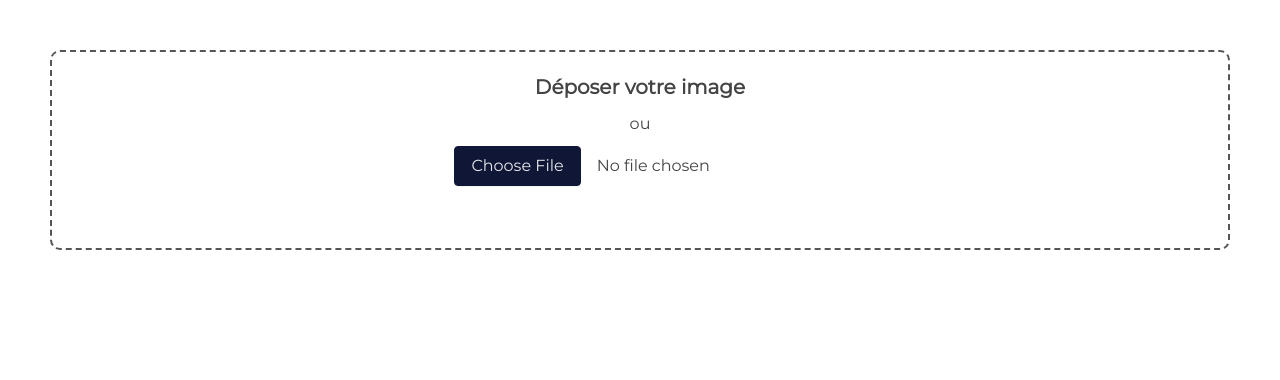
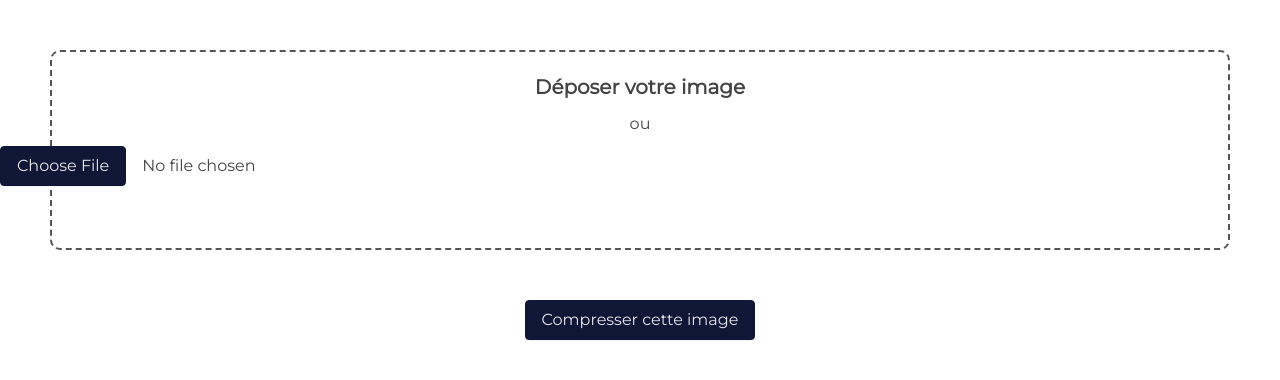
Before and after one commit to theoVesque/compressionJpeg, a Django app: page /compression/ in a window 1280 px wide. Shown: the part 94-474 px from the top of the page. Run offline with Django 4.2, Linux system fonts and the light colour scheme; some libraries are stand-ins or nearby versions.

Commit message:
Changement select file

```diff
--- a/compressionJpeg/listings/static/listings/compression.css
+++ b/compressionJpeg/listings/static/listings/compression.css
@@ -29,7 +29,7 @@ nav h2 {
 }
 
 /* CSS pour le select de fichier */
-input[type="file"]::file-selector-button {
+input[type="file"]::file-selector-button, .compresser-submit {
     border-radius: 4px;
     padding: 0 16px;
     height: 40px;
@@ -43,14 +43,14 @@ input[type="file"]::file-selector-button {
 }
 
 /* file upload button hover state */
-input[type="file"]::file-selector-button:hover {
+input[type="file"]::file-selector-button:hover, .compresser-submit:hover {
     background-color: #364073;
     border: 1px solid #364073;
 
 }
 
 /* file upload button active state */
-input[type="file"]::file-selector-button:active {
+input[type="file"]::file-selector-button:active, .compresser-submit:active {
     background-color: #e5e7eb;
 }
 
@@ -106,5 +106,11 @@ input[type="file"]::file-selector-button:active {
     text-align: center;
     width: 100vw;
     height: 30vh;
-    padding: 0px 40% 0px 40%;
+    padding: 0px 0px 0px 0px;
 }
+
+.compresser-submit {
+    display: block;
+    margin-left: auto;
+    margin-right: auto;
+}
--- a/compressionJpeg/listings/templates/listings/compression.html
+++ b/compressionJpeg/listings/templates/listings/compression.html
@@ -3,9 +3,12 @@
 <head>
     <title>Compression JPEG</title>
 </head>
-    <link href="https://cdn.jsdelivr.net/npm/bootstrap@5.3.2/dist/css/bootstrap.min.css" rel="stylesheet" integrity="sha384-T3c6CoIi6uLrA9TneNEoa7RxnatzjcDSCmG1MXxSR1GAsXEV/Dwwykc2MPK8M2HN" crossorigin="anonymous">
+<link href="https://cdn.jsdelivr.net/npm/bootstrap@5.3.2/dist/css/bootstrap.min.css" rel="stylesheet"
+      integrity="sha384-T3c6CoIi6uLrA9TneNEoa7RxnatzjcDSCmG1MXxSR1GAsXEV/Dwwykc2MPK8M2HN" crossorigin="anonymous">
 <link rel="stylesheet" href="{% static 'listings/compression.css' %}">
-    <script src="https://cdn.jsdelivr.net/npm/bootstrap@5.3.2/dist/js/bootstrap.bundle.min.js" integrity="sha384-C6RzsynM9kWDrMNeT87bh95OGNyZPhcTNXj1NW7RuBCsyN/o0jlpcV8Qyq46cDfL" crossorigin="anonymous"></script>
+<script src="https://cdn.jsdelivr.net/npm/bootstrap@5.3.2/dist/js/bootstrap.bundle.min.js"
+        integrity="sha384-C6RzsynM9kWDrMNeT87bh95OGNyZPhcTNXj1NW7RuBCsyN/o0jlpcV8Qyq46cDfL"
+        crossorigin="anonymous"></script>
 
 <body>
 <nav class="navbar navbar-expand-lg navbar-light bg-light">
@@ -18,6 +21,7 @@
     </div>
 </nav>
 
+<form action="">
     <div class="div-upload-img">
         <label for="images" class="drop-container" id="dropcontainer">
             <span class="drop-title">Déposer votre image</span>
@@ -25,7 +29,12 @@
             <input type="file" id="images" accept="image/png,image/jpeg,image/jpg" required>
         </label>
     </div>
+    <input type="submit" value="Compresser cette image" name="compresser" class="compresser-submit">
+</form>
 
-        <script  src="{% static 'listings/compression.js' %}"></script>
+<div id="img-preview"></div>
+
+
+<script src="{% static 'listings/compression.js' %}"></script>
 </body>
 </html>
--- a/compressionJpeg/listings/templates/listings/decompression.html
+++ b/compressionJpeg/listings/templates/listings/decompression.html
@@ -15,8 +15,8 @@
         <h2>Compression JPEG</h2>
         <div class="collapse navbar-collapse" id="navbarNavAltMarkup">
             <div class="navbar-nav">
-                <a class="nav-item nav-link active" href="{% url 'compression' %}">Compresser une image</a>
-                <a class="nav-item nav-link" href="{% url 'decompression' %}">Décompresser une image</a>
+                <a class="nav-item nav-link " href="{% url 'compression' %}">Compresser une image</a>
+                <a class="nav-item nav-link active" href="{% url 'decompression' %}">Décompresser une image</a>
             </div>
         </div>
     </nav>
```
Lines whose indentation alone changed are shown as unchanged.
